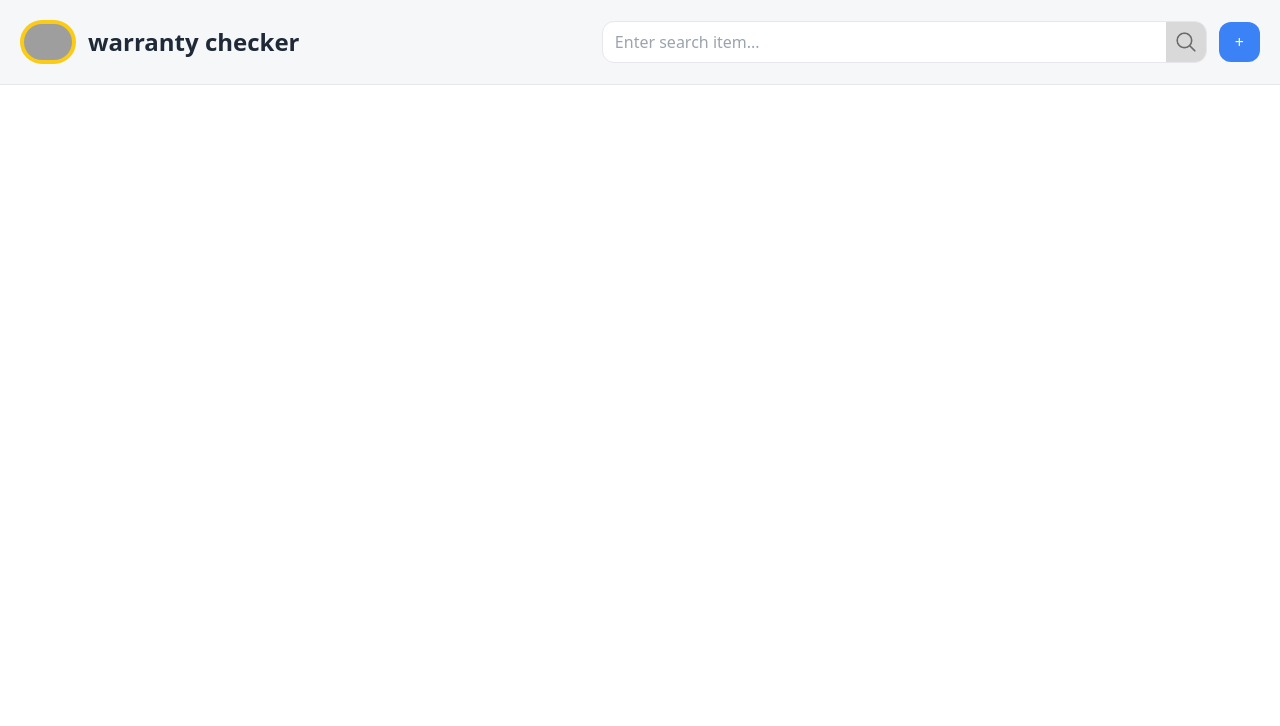
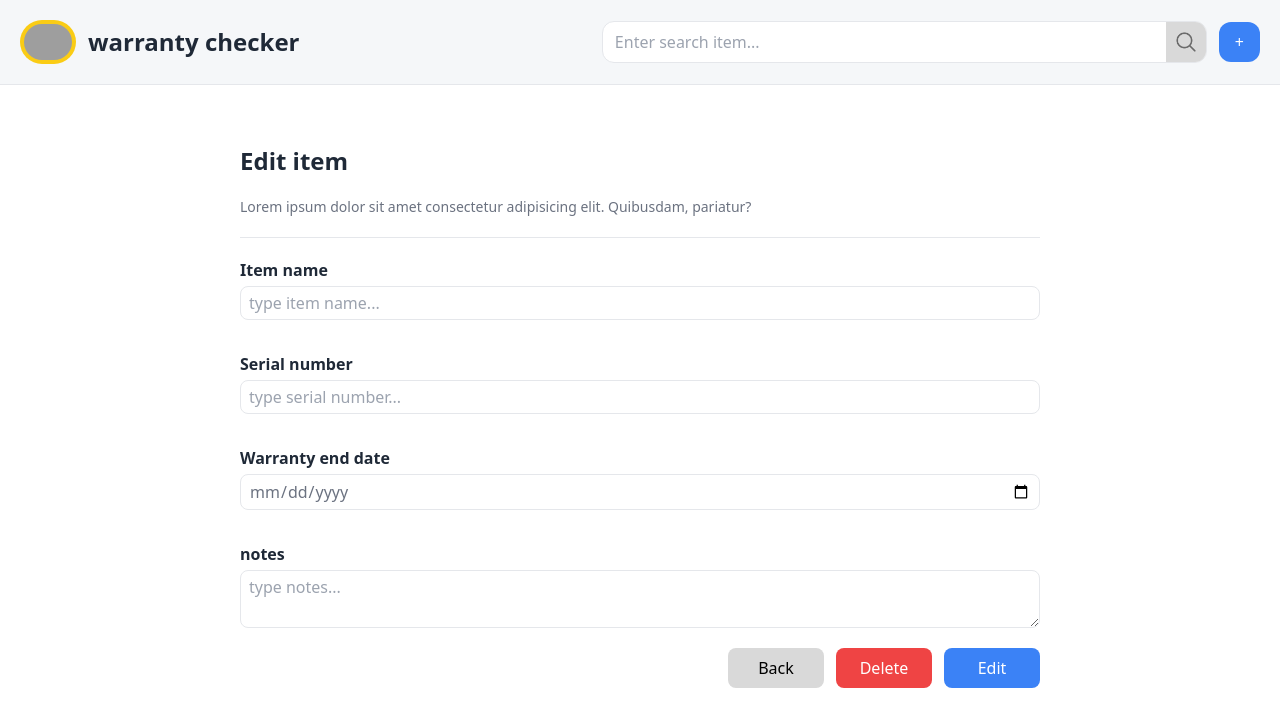
Before and after one commit to Zlatonn/warranty-checker, a React (Vite) app: page /detail/1 in a window 1280 px wide. Before the commit this address had no page. Shown: the top 726 px of the page. Built offline with nearby package versions, Linux system fonts and the light colour scheme; no server answers; grey boxes are pictures that could not be loaded.

Commit message:
feat: update & delete item from client

```diff
--- a/src/App.tsx
+++ b/src/App.tsx
@@ -13,7 +13,7 @@ const App = () => {
           <Routes>
             <Route path="/" element={<ItemList />} />
             <Route path="/create" element={<ItemCreate />} />
-            <Route path="/detail" element={<ItemDetail />} />
+            <Route path="/detail/:id" element={<ItemDetail />} />
           </Routes>
         </div>
       </div>
--- a/src/components/item/Item.tsx
+++ b/src/components/item/Item.tsx
@@ -9,7 +9,7 @@ interface Props {
 
 const Item = ({ id, itemName, serialNumber }: Props) => {
   return (
-    <Link to="/detail/:">
+    <Link to={`/detail/${id}`}>
       <div className="flex justify-between p-3 border-[1px] bg-[#fff] rounded-xl cursor-pointer hover:shadow-lg duration-300">
         {/* Left content */}
         <div className="flex flex-col justify-between gap-2 sm:gap-3">
--- a/src/pages/ItemDetail.tsx
+++ b/src/pages/ItemDetail.tsx
@@ -1,6 +1,114 @@
-import { Link } from "react-router-dom";
+import axios from "axios";
+import { useState, ChangeEvent, useEffect } from "react";
+import { Link, useParams } from "react-router-dom";
 
+import { BASE_URL } from "./ItemList";
+// define type form
+interface Iform {
+  itemName: string;
+  serialNumber: string;
+  endDate: string;
+  notes: string;
+}
+
+// define type form errors
+interface IformErrors {
+  itemName?: string;
+  serialNumber?: string;
+  startDate?: string;
+  endDate?: string;
+  notes?: string;
+}
 const ItemDetail = () => {
+  // create state from data
+  const [formData, setFormData] = useState<Iform>({
+    itemName: "",
+    serialNumber: "",
+    endDate: "",
+    notes: "",
+  });
+
+  const { id } = useParams();
+
+  // function fetchItem with axios
+  const fetchItem = async () => {
+    try {
+      const response = await axios.get(`${BASE_URL}/item/${id}`);
+      setFormData(response.data);
+    } catch (error) {
+      console.error("Error fetching items:", error);
+    }
+  };
+
+  useEffect(() => {
+    fetchItem();
+  }, []);
+
+  // function handle input change
+  const handleInputChange = (e: ChangeEvent<HTMLInputElement> | ChangeEvent<HTMLTextAreaElement>) => {
+    const { name, value } = e.target;
+    {
+      setFormData((prev) => ({
+        ...prev,
+        [name]: value,
+      }));
+    }
+  };
+
+  // function valid form
+  const validForm = (body: Iform) => {
+    const validErrors: IformErrors = {};
+    if (!body.itemName) validErrors.itemName = "*** Item name is required ***";
+    if (!body.serialNumber) validErrors.serialNumber = "*** Serial number is required ***";
+    if (!body.endDate) validErrors.endDate = "*** Warranty end date is required ***";
+    if (!body.notes) validErrors.notes = "*** Notes is required ***";
+    return validErrors;
+  };
+
+  // create state errors
+  const [errors, setErrors] = useState<IformErrors>({});
+
+  // function handle form submit
+  const handleUpdate = async () => {
+    try {
+      const invalid: IformErrors = validForm(formData);
+      setErrors(invalid);
+
+      // check erros object is empty
+      if (Object.keys(invalid).length === 0) {
+        await axios.put(`${BASE_URL}/item/${id.id}`, formData);
+        alert("Item created successfully");
+      }
+    } catch (error) {
+      console.error("Error post items:", error);
+    }
+  };
+
+  // function handle form delete
+  const handleSubmit = async () => {
+    try {
+      const invalid: IformErrors = validForm(formData);
+      setErrors(invalid);
+
+      // check erros object is empty
+      if (Object.keys(invalid).length === 0) {
+        await axios.put(`${BASE_URL}/item/${id}`, formData);
+        alert("Item update successfully");
+      }
+    } catch (error) {
+      console.error("Error post items:", error);
+    }
+  };
+
+  // function handle form delete
+  const handleDelte = async () => {
+    try {
+      await axios.delete(`${BASE_URL}/item/${id}`);
+      alert("Item delete successfully");
+    } catch (error) {
+      console.error("Error post items:", error);
+    }
+  };
   return (
     <div className="py-5 flex flex-col gap-5 lg:px-40">
       <div className="flex flex-col gap-5">
@@ -14,38 +122,58 @@ const ItemDetail = () => {
           <input
             type="text"
             placeholder="type item name..."
+            name="itemName"
+            value={formData.itemName}
+            onChange={handleInputChange}
             className="w-full px-2 py-1 rounded-lg border-[1px] focus:outline-none focus:border-blue-500 focus:ring-1 focus:ring-blue-500"
           />
+          {errors.itemName && <p className="w-fit mt-1 text-red-500 text-sm">{errors.itemName}</p>}
         </div>
         <div className="flex flex-col gap-1">
           <p className="font-semibold text-gray-800">Serial number </p>
           <input
             type="text"
             placeholder="type serial number..."
+            name="serialNumber"
+            value={formData.serialNumber}
+            onChange={handleInputChange}
             className="w-full px-2 py-1 rounded-lg border-[1px] focus:outline-none focus:border-blue-500 focus:ring-1 focus:ring-blue-500"
           />
+          {errors.serialNumber && <p className="w-fit mt-1 text-red-500 text-sm">{errors.serialNumber}</p>}
         </div>
         <div className="flex flex-col gap-1">
           <p className="font-semibold text-gray-800">Warranty end date</p>
           <input
             type="date"
+            name="endDate"
+            value={formData.endDate}
+            onChange={handleInputChange}
             className="w-full px-2 py-1 rounded-lg border-[1px] focus:outline-none focus:border-blue-500 focus:ring-1 focus:ring-blue-500"
           />
+          {errors.endDate && <p className="w-fit mt-1 text-red-500 text-sm">{errors.endDate}</p>}
         </div>
         <div className="flex flex-col gap-1">
           <p className="font-semibold text-gray-800">notes</p>
           <textarea
             placeholder="type notes..."
+            name="notes"
+            value={formData.notes}
+            onChange={handleInputChange}
             className="w-full px-2 py-1 rounded-lg border-[1px] focus:outline-none focus:border-blue-500 focus:ring-1 focus:ring-blue-500"
           />
+          {errors.notes && <p className="w-fit mt-1 text-red-500 text-sm">{errors.notes}</p>}
         </div>
       </div>
       <div className="flex justify-end gap-3">
         <Link to="/">
           <button className="p-2 w-24 bg-[#d9d9d9] rounded-lg">Back</button>
         </Link>
-        <button className="p-2 w-24 bg-red-500 rounded-lg  text-white">Delete</button>
-        <button className="p-2 w-24 bg-blue-500 rounded-lg text-white">Edit</button>
+        <button onClick={handleDelte} className="p-2 w-24 bg-red-500 rounded-lg  text-white">
+          Delete
+        </button>
+        <button onClick={handleUpdate} className="p-2 w-24 bg-blue-500 rounded-lg text-white">
+          Edit
+        </button>
       </div>
     </div>
   );
```
